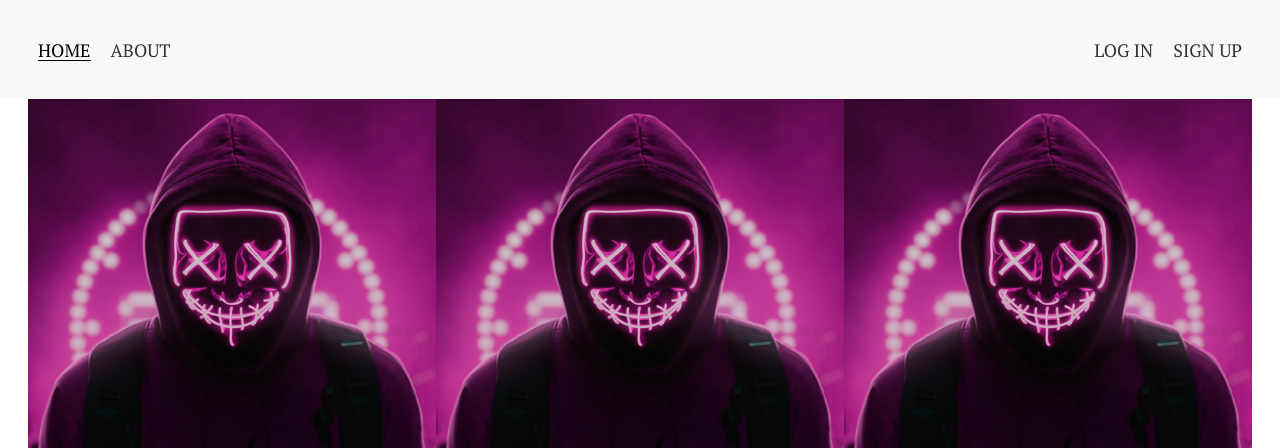
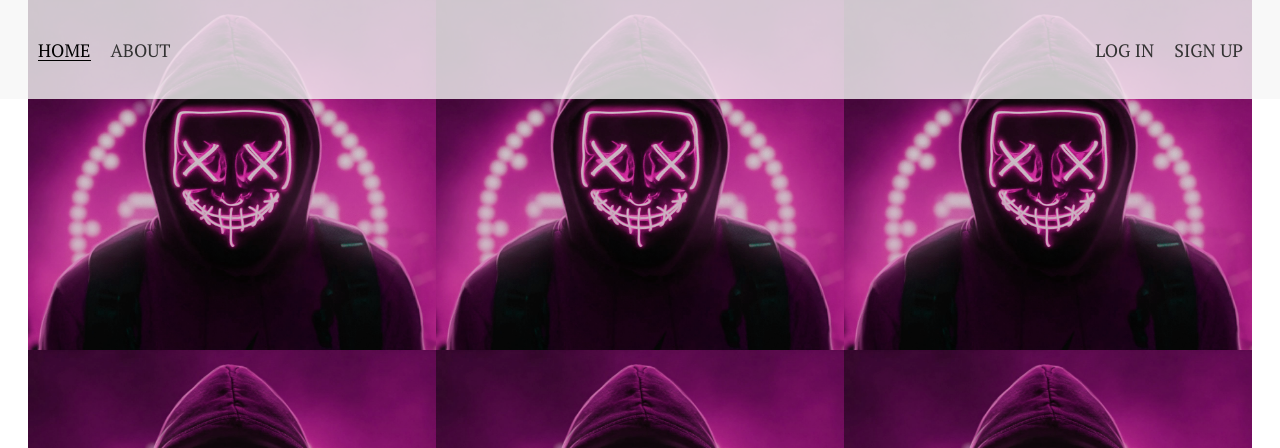
Before and after one commit to LSone1/blog, a PHP site: page / in a window 1280 px wide. Shown: the top 448 px of the page. Run offline with PHP 8.4, Linux system fonts and the light colour scheme.

Commit message:
Use fixed in nav
Nav: change the position style, width and right-side style (add padding-right: 75px)

```diff
--- a/css/styles.css
+++ b/css/styles.css
@@ -16,7 +16,8 @@
   justify-content: space-between;
   padding: 38px;
   font-size: 18px;
-  position: sticky;
+  position: fixed;
+  width:100%;
   top: 0;
   z-index: 1;
   background-color: hsla(0, 0%, 97%, .8);
@@ -28,6 +29,7 @@
 
 .right-side {
   display: flex;
+  padding-right: 75px;
 }
 
 .nav-warpper>.left-side>div {
```
